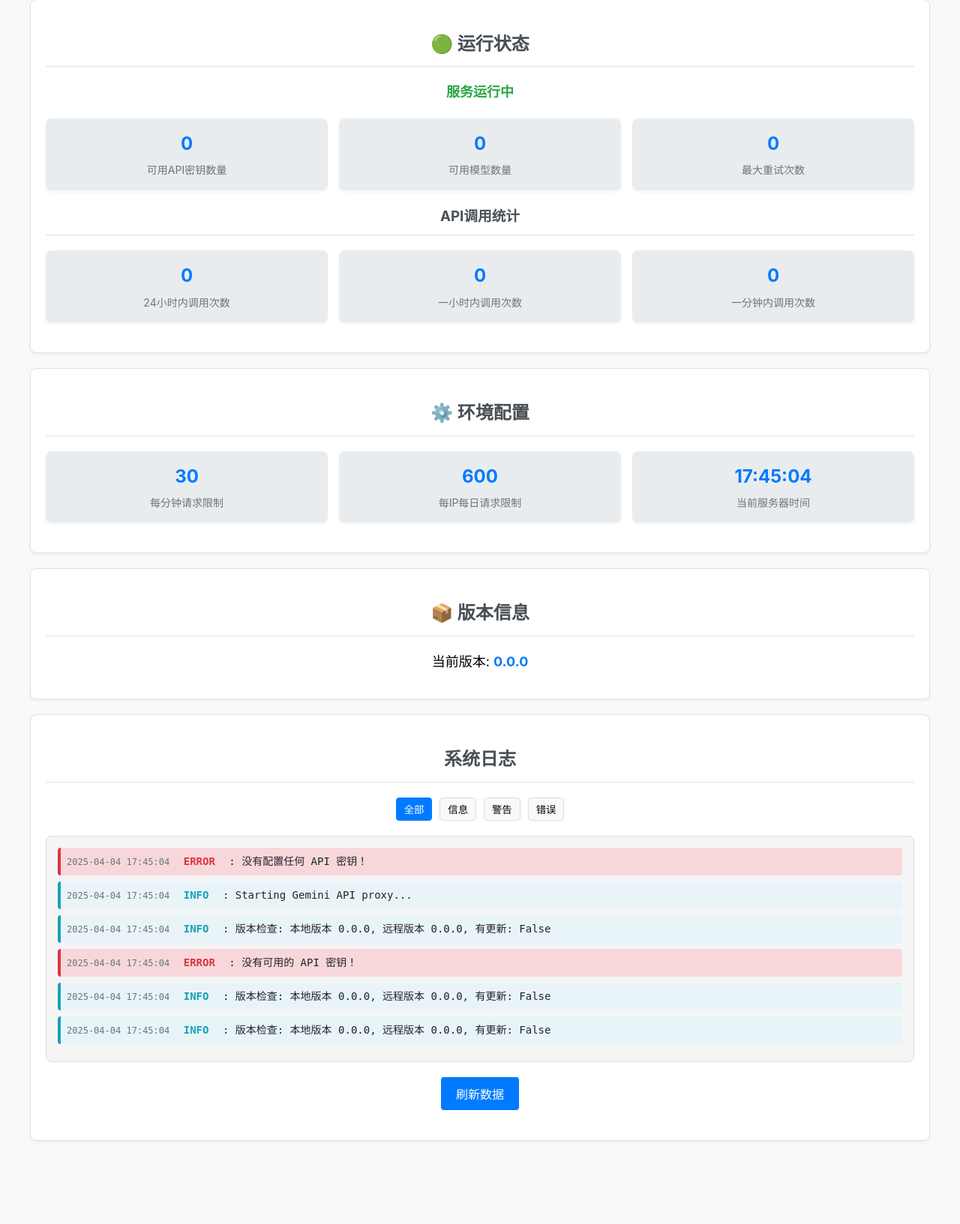
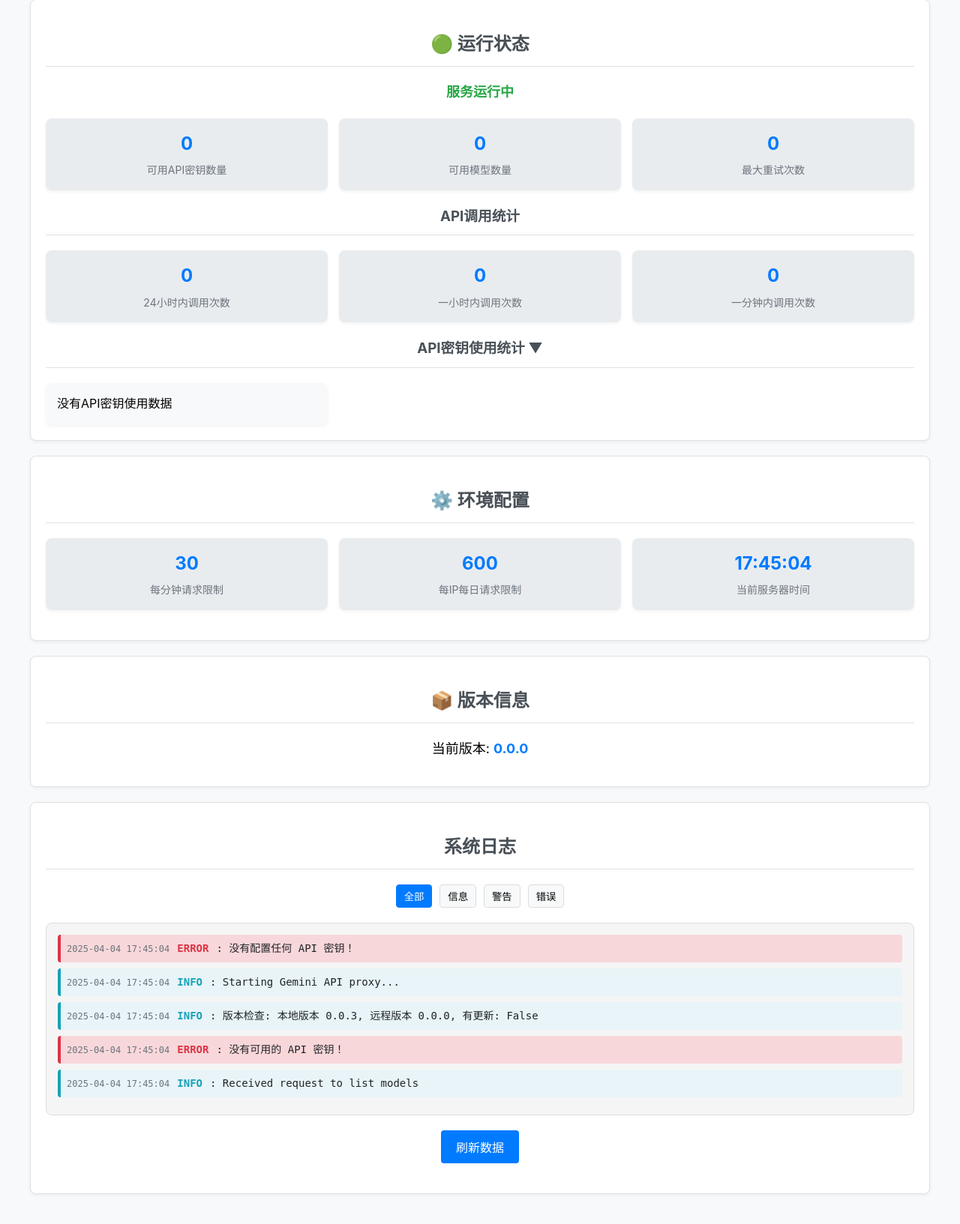
Before and after one commit to zhengyingying024/yuwen001, a FastAPI app: page / in a window 1280 px wide. Shown: the part 114-1747 px from the top of the page at 75% size. Before the commit the page ends 1636 px from the top, so only its background shows below. Run offline with FastAPI, Linux system fonts and the light colour scheme; data that the repository does not hold is empty.

Commit message:
添加单api次数统计

```diff
--- a/app/api/routes.py
+++ b/app/api/routes.py
@@ -852,7 +852,7 @@
             response = create_response(chat_request, response_content)
 
             # 缓存响应
-            cache_response(response, cache_key, client_ip, response_cache_manager, update_api_call_stats, current_api_key)
+            cache_response(response, cache_key, client_ip, response_cache_manager, update_api_call_stats, api_key=current_api_key)
 
             # 立即删除缓存，确保只能使用一次
             if cache_key and cache_key in response_cache_manager.cache:
--- a/app/main.py
+++ b/app/main.py
@@ -36,7 +36,8 @@
     client_request_history,
     local_version,
     remote_version,
-    has_update
+    has_update,
+    API_KEY_DAILY_LIMIT
 )
 from app.config.safety import SAFETY_SETTINGS, SAFETY_SETTINGS_G2
 import os
@@ -172,7 +173,6 @@
     clean_expired_stats(api_call_stats)
     response_cache_manager.clean_expired()  # 使用管理器清理缓存
     active_requests_manager.clean_completed()  # 使用管理器清理活跃请求
-    await check_version()
     # 获取当前统计数据
     now = datetime.now()
 
@@ -229,6 +229,31 @@
     active_done = sum(1 for task in active_requests_manager.active_requests.values() if task.done())
     active_pending = active_count - active_done
 
+    # 获取API密钥使用统计
+    api_key_stats = []
+    for api_key in key_manager.api_keys:
+        # 获取API密钥前8位作为标识
+        api_key_id = api_key[:8]
+
+        # 计算24小时内的调用次数
+        calls_24h = 0
+        if 'by_endpoint' in api_call_stats['last_24h'] and api_key in api_call_stats['last_24h']['by_endpoint']:
+            calls_24h = sum(api_call_stats['last_24h']['by_endpoint'][api_key].values())
+
+        # 计算使用百分比
+        usage_percent = (calls_24h / API_KEY_DAILY_LIMIT) * 100 if API_KEY_DAILY_LIMIT > 0 else 0
+
+        # 添加到结果列表
+        api_key_stats.append({
+            'api_key': api_key_id,
+            'calls_24h': calls_24h,
+            'limit': API_KEY_DAILY_LIMIT,
+            'usage_percent': round(usage_percent, 2)
+        })
+
+    # 按使用百分比降序排序
+    api_key_stats.sort(key=lambda x: x['usage_percent'], reverse=True)
+
     # 准备模板上下文
     context = {
         "key_count": len(key_manager.api_keys),
@@ -259,6 +284,8 @@
         "active_count": active_count,
         "active_done": active_done,
         "active_pending": active_pending,
+        # 添加API密钥统计
+        "api_key_stats": api_key_stats,
     }
 
     # 使用Jinja2模板引擎正确渲染HTML
--- a/app/templates/index.html
+++ b/app/templates/index.html
@@ -158,6 +158,88 @@
             color: white;
             border-color: #007bff;
         }
+
+        /* API密钥统计样式 */
+        .api-key-stats-container {
+            margin-top: 20px;
+        }
+
+        .api-key-stats-list {
+            display: grid;
+            grid-template-columns: repeat(3, 1fr); /* 电脑上显示为三列 */
+            gap: 15px;
+            margin-top: 15px;
+        }
+
+        /* 在中等屏幕上显示为两列 */
+        @media (max-width: 992px) {
+            .api-key-stats-list {
+                grid-template-columns: repeat(2, 1fr);
+            }
+        }
+
+        /* 在小屏幕上显示为一列 */
+        @media (max-width: 576px) {
+            .api-key-stats-list {
+                grid-template-columns: 1fr;
+            }
+        }
+
+        .api-key-item {
+            background-color: #f8f9fa;
+            border-radius: 8px;
+            padding: 15px;
+            box-shadow: 0 2px 4px rgba(0,0,0,0.05);
+        }
+
+        .api-key-header {
+            display: flex;
+            justify-content: space-between;
+            align-items: center;
+            margin-bottom: 10px;
+        }
+
+        .api-key-name {
+            font-weight: bold;
+            color: #495057;
+        }
+
+        .api-key-usage {
+            display: flex;
+            align-items: center;
+            gap: 10px;
+        }
+
+        .api-key-count {
+            font-weight: bold;
+            color: #007bff;
+        }
+
+        .progress-container {
+            width: 100%;
+            height: 10px;
+            background-color: #e9ecef;
+            border-radius: 5px;
+            overflow: hidden;
+        }
+
+        .progress-bar {
+            height: 100%;
+            border-radius: 5px;
+            transition: width 0.3s ease;
+        }
+
+        .progress-bar.low {
+            background-color: #28a745; /* 绿色 - 低使用率 */
+        }
+
+        .progress-bar.medium {
+            background-color: #ffc107; /* 黄色 - 中等使用率 */
+        }
+
+        .progress-bar.high {
+            background-color: #dc3545; /* 红色 - 高使用率 */
+        }
     </style>
 </head>
 <body>
@@ -195,6 +277,17 @@
             <div class="stat-card">
                 <div class="stat-value" id="minute-calls">{{ minute_calls }}</div>
                 <div class="stat-label">一分钟内调用次数</div>
+            </div>
+        </div>
+
+        <div class="api-key-stats-container">
+            <h3 class="section-title" style="cursor: pointer; user-select: none;" onclick="toggleApiKeyStats()">
+                API密钥使用统计 <span id="toggle-icon">▼</span>
+            </h3>
+            <div id="api-key-stats" style="display: block;">
+                <div class="api-key-stats-list" id="api-key-stats-list">
+                    <!-- API密钥统计将在这里动态生成 -->
+                </div>
             </div>
         </div>
     </div>
@@ -347,8 +440,67 @@
             document.getElementById('hourly-calls').textContent = data.hourly_calls;
             document.getElementById('minute-calls').textContent = data.minute_calls;
 
+            // 更新API密钥统计
+            if (data.api_key_stats) {
+                updateApiKeyStats(data.api_key_stats);
+            }
+
             // 更新日志
             updateLogs(data.logs);
+        }
+
+        // 更新API密钥统计
+        function updateApiKeyStats(apiKeyStats) {
+            const container = document.getElementById('api-key-stats-list');
+            container.innerHTML = '';
+
+            if (!apiKeyStats || apiKeyStats.length === 0) {
+                container.innerHTML = '<div class="api-key-item">没有API密钥使用数据</div>';
+                return;
+            }
+
+            apiKeyStats.forEach(stat => {
+                const item = document.createElement('div');
+                item.className = 'api-key-item';
+
+                // 确定进度条颜色
+                let barClass = 'low';
+                if (stat.usage_percent > 75) {
+                    barClass = 'high';
+                } else if (stat.usage_percent > 50) {
+                    barClass = 'medium';
+                }
+
+                item.innerHTML = `
+                    <div class="api-key-header">
+                        <div class="api-key-name">API密钥: ${stat.api_key}</div>
+                        <div class="api-key-usage">
+                            <span class="api-key-count">${stat.calls_24h}</span> /
+                            <span class="api-key-limit">${stat.limit}</span>
+                            <span class="api-key-percent">(${stat.usage_percent}%)</span>
+                        </div>
+                    </div>
+                    <div class="progress-container">
+                        <div class="progress-bar ${barClass}" style="width: ${Math.min(stat.usage_percent, 100)}%"></div>
+                    </div>
+                `;
+
+                container.appendChild(item);
+            });
+        }
+
+        // 切换API密钥统计显示/隐藏
+        function toggleApiKeyStats() {
+            const statsDiv = document.getElementById('api-key-stats');
+            const toggleIcon = document.getElementById('toggle-icon');
+
+            if (statsDiv.style.display === 'none') {
+                statsDiv.style.display = 'block';
+                toggleIcon.textContent = '▼';
+            } else {
+                statsDiv.style.display = 'none';
+                toggleIcon.textContent = '▶';
+            }
         }
 
         // 更新日志
--- a/app/utils/cache.py
+++ b/app/utils/cache.py
@@ -107,7 +107,7 @@
     json_data = json.dumps(request_data, sort_keys=True)
     return hashlib.md5(json_data.encode()).hexdigest()
 
-def cache_response(response, cache_key, client_ip, response_cache_manager, update_api_call_stats, endpoint=None):
+def cache_response(response, cache_key, client_ip, response_cache_manager, update_api_call_stats, api_key=None):
     """
     将响应存入缓存
 
@@ -117,7 +117,7 @@
     - client_ip: 客户端IP
     - response_cache_manager: 缓存管理器
     - update_api_call_stats: 更新统计的函数
-    - endpoint: API端点路径，如果为None则只更新总调用次数
+    - api_key: API密钥，用于更新API密钥使用统计
     """
     if not cache_key:
         return
@@ -134,4 +134,4 @@
             extra={'cache_operation': 'store-new', 'request_type': 'non-stream'})
 
     # 更新API调用统计
-    update_api_call_stats(api_call_stats, endpoint)
+    update_api_call_stats(api_call_stats, api_key)
--- a/app/utils/maintenance.py
+++ b/app/utils/maintenance.py
@@ -3,6 +3,7 @@
 from app.utils.logging import log
 from app.utils.stats import clean_expired_stats
 from app.config import api_call_stats
+from app.utils import check_version
 def handle_exception(exc_type, exc_value, exc_traceback):
     """
     全局异常处理函数
@@ -19,7 +20,7 @@
 def schedule_cache_cleanup(response_cache_manager, active_requests_manager):
     """
     设置定期清理缓存和活跃请求的定时任务
-
+    顺便定时检查更新
     Args:
         response_cache_manager: 响应缓存管理器实例
         active_requests_manager: 活跃请求管理器实例
@@ -29,6 +30,7 @@
     scheduler.add_job(active_requests_manager.clean_completed, 'interval', seconds=30)  # 每30秒清理已完成的活跃请求
     scheduler.add_job(active_requests_manager.clean_long_running, 'interval', minutes=5, args=[300])  # 每5分钟清理运行超过5分钟的任务
     scheduler.add_job(clean_expired_stats, 'interval', minutes=5,args=[api_call_stats])  # 每5分钟清理过期的统计数据
+    scheduler.add_job(check_version, 'interval', minutes=240)  # 每4小时检查更新
     scheduler.start()
 
     return scheduler
--- a/app/utils/stats.py
+++ b/app/utils/stats.py
@@ -91,7 +91,7 @@
 
     参数:
     - api_call_stats: 统计数据字典
-    - endpoint: API端点路径，如果为None则只更新总调用次数
+    - endpoint: APIkey,为None则只更新总调用次数
     """
     now = datetime.now()
     hour_key = now.strftime('%Y-%m-%d %H:00')
--- a/app/utils/version.py
+++ b/app/utils/version.py
@@ -12,9 +12,9 @@
     import app.config.settings as settings
     try:
         # 读取本地版本
-        with open("version.txt", "r") as f:
+        with open("./version.txt", "r") as f:
             version_line = f.read().strip()
-            local_version = version_line.split("=")[1] if "=" in version_line else "0.0.0"
+            settings.local_version = version_line.split("=")[1] if "=" in version_line else "0.0.0"
 
         # 获取远程版本
         github_url = "https://raw.githubusercontent.com/wyeeeee/hajimi/refs/heads/main/version.txt"
```
Also changed, not shown: app/api/dashboard.py (+29 -3 lines), app/config/settings.py (+7 -3 lines).
